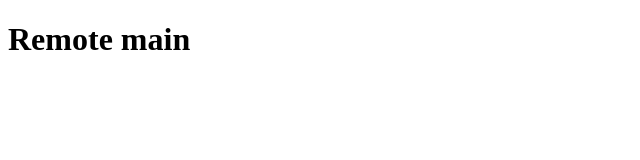
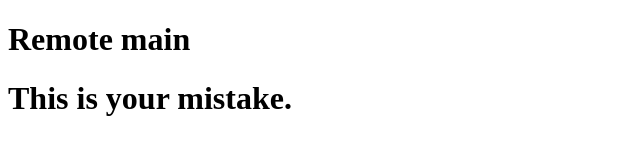
Before and after one commit to eugene-vanyan/test, a plain HTML site: page data_sources/index.html in a window 1280 px wide. Shown: the whole page, without its empty margins (0-640 px from the left). Drawn offline with Linux system fonts and the light colour scheme.

Commit message:
Update index.html

```diff
--- a/data_sources/index.html
+++ b/data_sources/index.html
@@ -7,5 +7,6 @@
 </head>
 <body>
     <h1>Remote main</h1>
+    <h1>This is your mistake.</h1>
 </body>
 </html>
```
